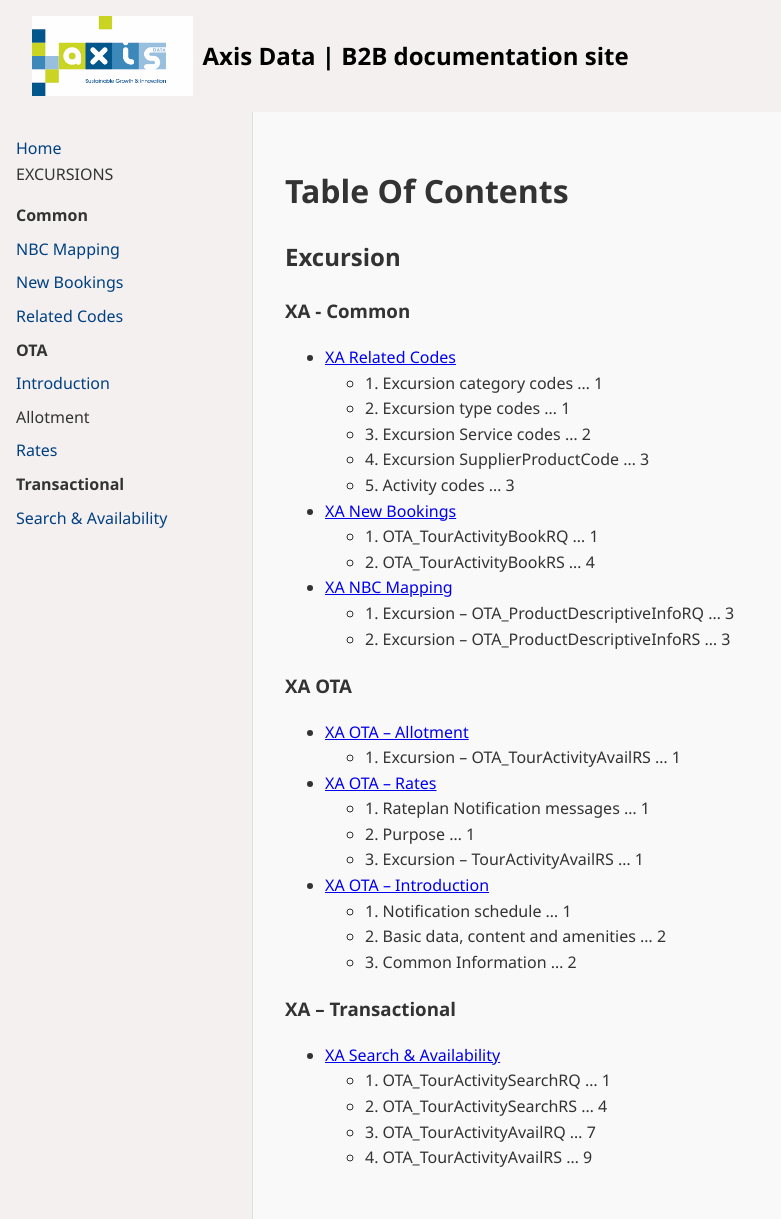
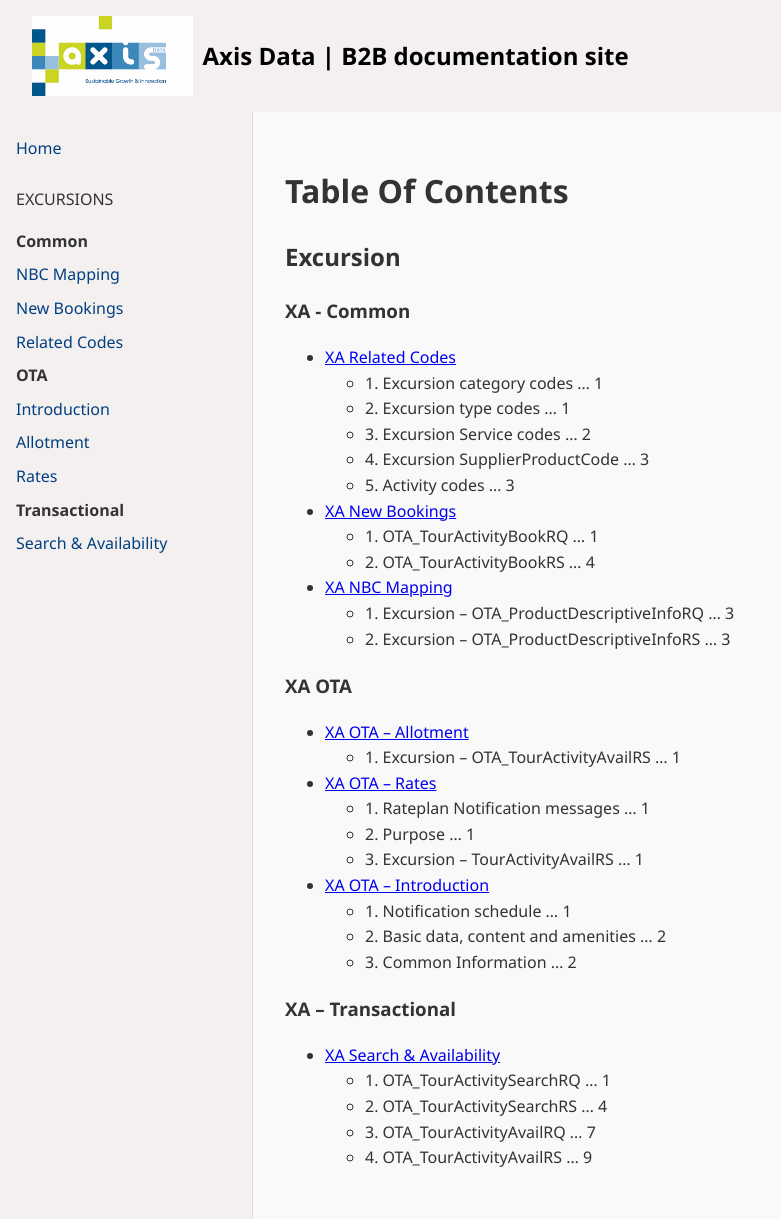
Before and after one commit to Axis-Data-SL/integrations_documentation, a Jekyll site: the page built from docs/index.md, in a window 1280 px wide. Shown: the whole page, without its empty margins (0-781 px from the left). Built offline with Jekyll 4.4.1, drawn with Linux system fonts in a browser that asks for light colours.

```diff
--- a/docs/_layouts/default.html
+++ b/docs/_layouts/default.html
@@ -19,7 +19,7 @@
   <div class="page">
     <!-- SIDEBAR -->
     <div class="sidebar">
-      <a href="{{ '/index.html' | relative_url }}">Home</a><br>
+      <a href="{{ '/index.html' | relative_url }}">Home</a><br><br>
       EXCURSIONS
       <ul>
         <li><b> Common</b></li>
@@ -31,7 +31,7 @@
         <li><b> OTA</b></li>
           <ul>
             <li><a href="{{ '/Excursion/XA_Notifications/XA_OTA/XA_OTA_Introduction.html' | relative_url }}">Introduction</a></li>
-            <li><a href="{{ '/Excursion/XA_Notifications/XA_OTA/XA_OTA_Allotment.html' | relative_url }}"></a>Allotment</li>
+            <li><a href="{{ '/Excursion/XA_Notifications/XA_OTA/XA_OTA_Allotment.html' | relative_url }}">Allotment</a></li>
             <li><a href="{{ '/Excursion/XA_Notifications/XA_OTA/XA_OTA_Rates.html' | relative_url }}">Rates</a></li>
           </ul>
         <li><b> Transactional</b></li>
```
